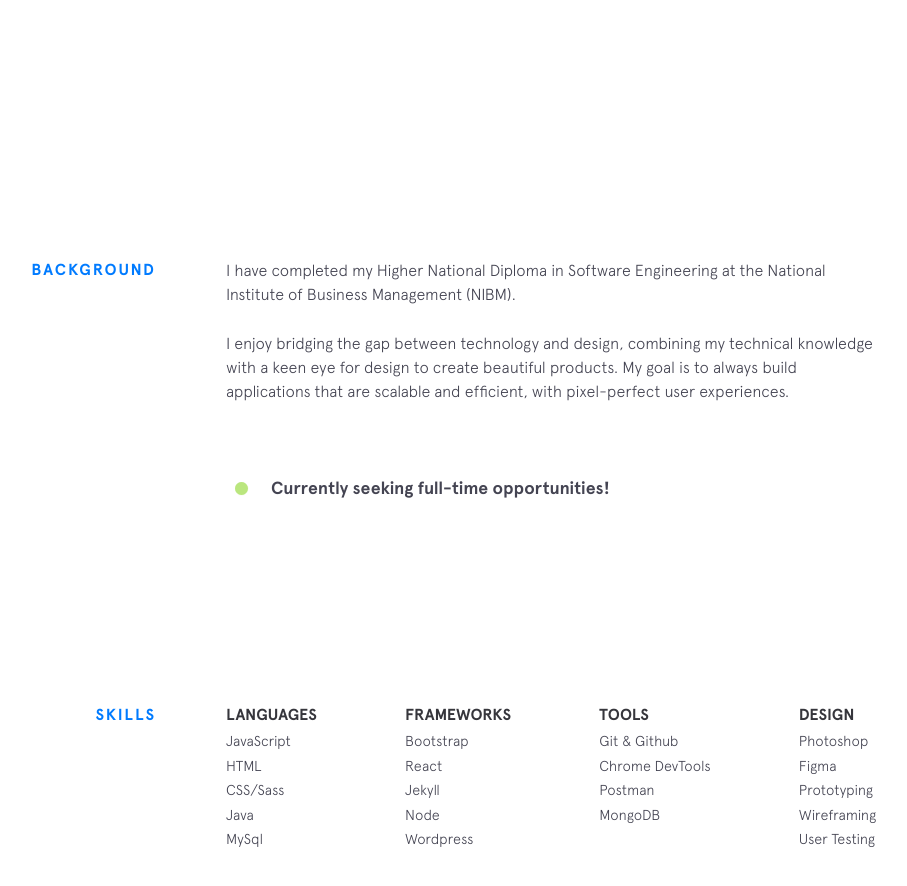
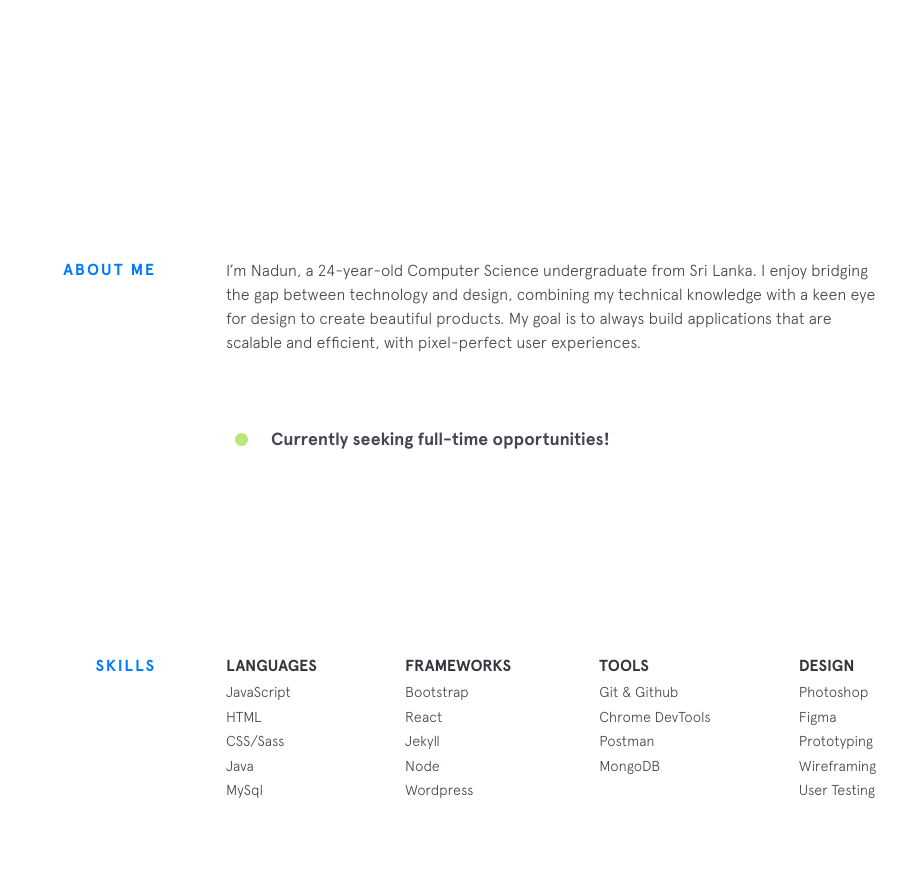
Before and after one commit to nadunsudeepa/Web-v1-Copy, a Jekyll site: the page index.html, which Jekyll copies as it is, in a window 1280 px wide and 900 px high, scrolled down 742 px. Shown: the top 886 px of the window, without its empty margins (224-1131 px from the left). Built offline with Jekyll 4.4.1, drawn with Linux system fonts in a browser that asks for light colours; nearby versions of some CDN libraries; some of the changed text lies outside the part shown.

Commit message:
Update index.html

```diff
--- a/index.html
+++ b/index.html
@@ -42,11 +42,12 @@
 
         <!-- Background Section -->
         <section class="section background">
-            <div class="section__title">Background</div>
+            <div class="section__title">About Me</div>
             <div class="section__content">
-                <p>I have completed my Higher National Diploma in Software Engineering at the National Institute of Business Management (NIBM).</p>
-                <p>I enjoy bridging the gap between technology and design, combining my technical knowledge with a keen eye for design to create beautiful products.
+                <p>I’m Nadun, a 24-year-old Computer Science undergraduate from Sri Lanka. I enjoy bridging the gap between technology and design,
+                    combining my technical knowledge with a keen eye for design to create beautiful products.
                     My goal is to always build applications that are scalable and efficient, with pixel-perfect user experiences.</p>
+
 
                 <!-- Status Commented Out-->
                 <a class="status" href="" target="_blank">
@@ -140,8 +141,8 @@
                         <div class="project__name">
                             <a href="" target="_blank">Honey Berry</a>
                         </div>
-                        <p>Honey Berry is a food delivery app with a user-friendly interface that makes it easy to browse menus, select meals, and place orders. With a focus on simplicity and convenience,
-                            it provides quick access to a variety of food options, delivering delicious meals right to your doorstep with just a few taps.</p>
+                        <p>This food delivery app features a user-friendly interface that makes browsing menus, selecting meals, and placing orders easy. Focused on simplicity and convenience,
+                            it offers quick access to various food options, delivering delicious meals to your doorstep with just a few taps.</p>
                     </figcaption>
                 </div>
                     <!--
@@ -202,7 +203,8 @@
                     <div class="project__name">
                         <a href="https://github.com/nadunsudeepa/Secure-Comm" target="_blank" class="arrow-link">Secure-Comm</a>
                     </div>
-                    <p>This application provides robust encryption and decryption for secure communication.</p>
+                    <p>This application provides robust encryption and decryption for secure communication.
+                        It leverages advanced technology to ensure that messages remain private and protected from unauthorized access.</p>
                     <div class="project__used">
                         <span class="project__used__item">HTML</span>
                         <span class="project__used__item">CSS</span>
```
